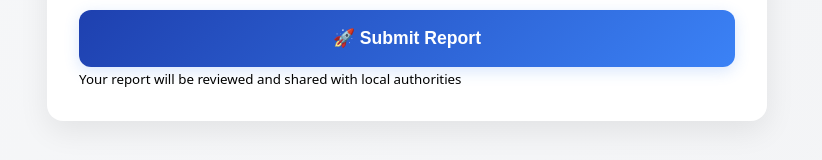
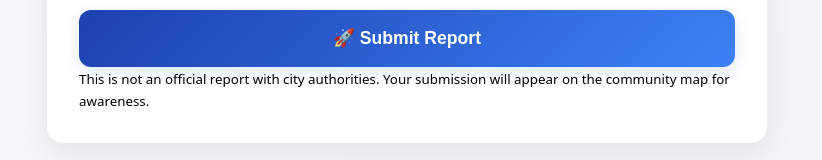
Before and after one commit to BenHavis/streetsignal, a Next.js app: page /report in a window 1280 px wide. Shown: the part 1699-1859 px from the top of the page, without its empty margins (233-1055 px from the left). Built offline with nearby package versions, Linux system fonts and the light colour scheme.

Commit message:
update text

```diff
--- a/src/app/report/ReportForm.tsx
+++ b/src/app/report/ReportForm.tsx
@@ -420,7 +420,7 @@ async function onSubmit(e: React.FormEvent) {
                 {isSubmitting ? "🔄 Submitting..." : "🚀 Submit Report"}
               </button>
               <small id="submit-hint" className={styles.hint}>
-                Your report will be reviewed and shared with local authorities
+  This is not an official report with city authorities. Your submission will appear on the community map for awareness.
               </small>
             </section>
           </form>
```
